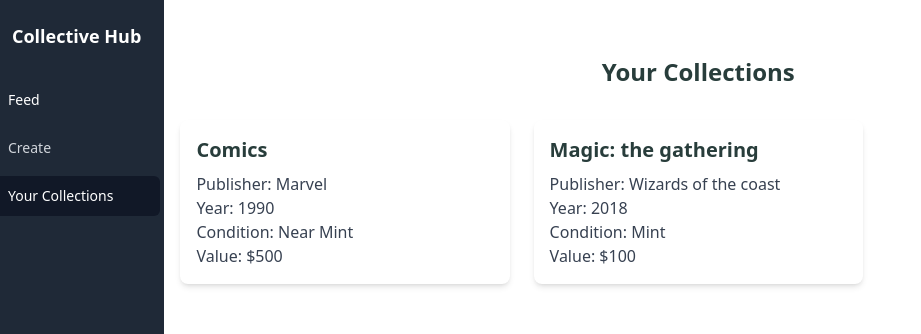
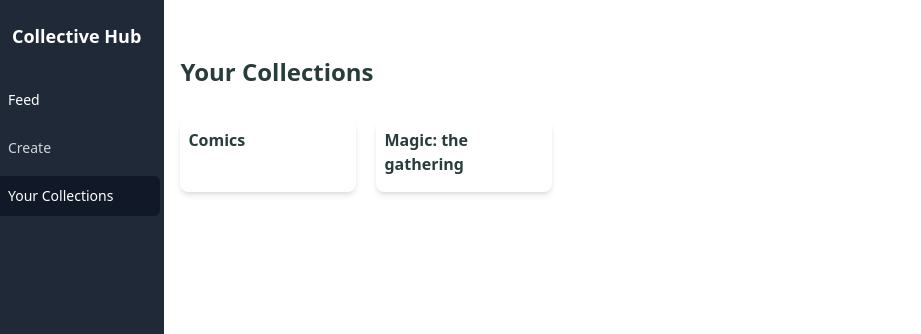
Before and after one commit to KjetilHHauger/css-frameworks, a website with bundled scripts: page public/profile.html in a window 1280 px wide. Shown: the top 334 px of the page, 48-969 px from the left. Built offline with nearby package versions, Linux system fonts and the light colour scheme.

Commit message:
fix: added details instead of div

```diff
--- a/public/profile.html
+++ b/public/profile.html
@@ -50,25 +50,24 @@
     </nav>
 
     <!-- Content section for profile -->
-    <main class="w-full flex flex-col justify-start items-center mt-10 p-4">
+    <main class="w-full flex flex-col justify-start items-start mt-10 p-4">
         <h1 class="text-2xl font-bold text-primary mb-8">Your Collections</h1>
-        <div id="collections-container" class="grid gap-6 md:grid-cols-2 lg:grid-cols-3 w-full max-w-6xl">
-            <!-- Collection -->
-            <div class="bg-white rounded-lg shadow-md p-4">
-                <h2 class="text-xl font-semibold mb-2 text-primary">Comics</h2>
+        <section class="flex flex-col gap-5 md:flex-row md:justify-start flex-wrap">
+            <details class="bg-white rounded-lg shadow-md p-2">
+                <summary class="text-l font-semibold mb-2 text-primary w-40 list-none">Comics</summary>
                 <p class="text-gray-700">Publisher: Marvel</p>
                 <p class="text-gray-700">Year: 1990</p>
                 <p class="text-gray-700">Condition: Near Mint</p>
                 <p class="text-gray-700">Value: $500</p>
-            </div>
-            <div class="bg-white rounded-lg shadow-md p-4">
-                <h2 class="text-xl font-semibold mb-2 text-primary">Magic: the gathering</h2>
+            </details>
+            <details class="bg-white rounded-lg shadow-md p-2">
+                <summary class="text-l font-semibold mb-2 text-primary w-40 list-none">Magic: the gathering</summary>
                 <p class="text-gray-700">Publisher: Wizards of the coast</p>
                 <p class="text-gray-700">Year: 2018</p>
                 <p class="text-gray-700">Condition: Mint</p>
                 <p class="text-gray-700">Value: $100</p>
-            </div>
-        </div>
+            </details>
+        </section>
     </main>
 </body>
 </html>
```
